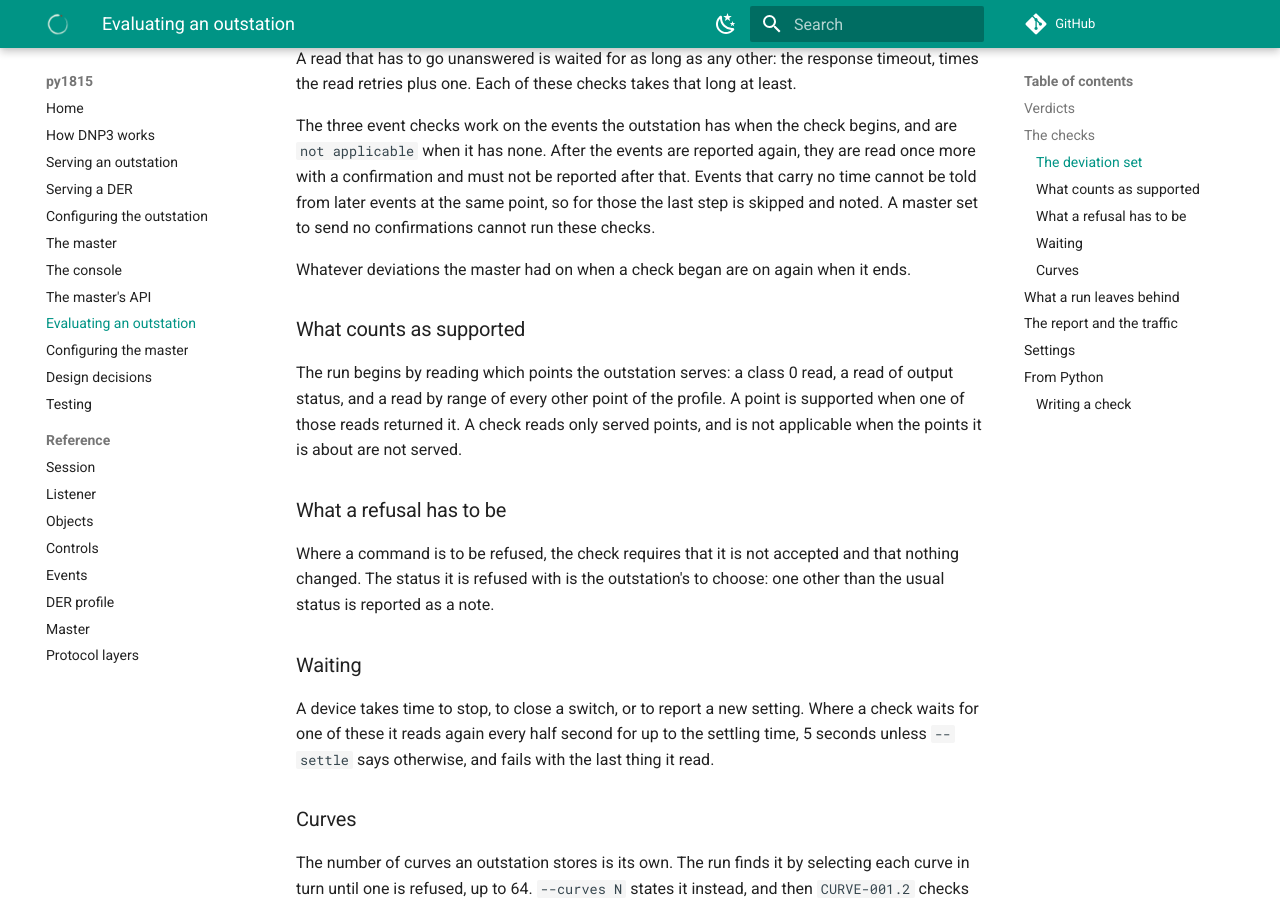
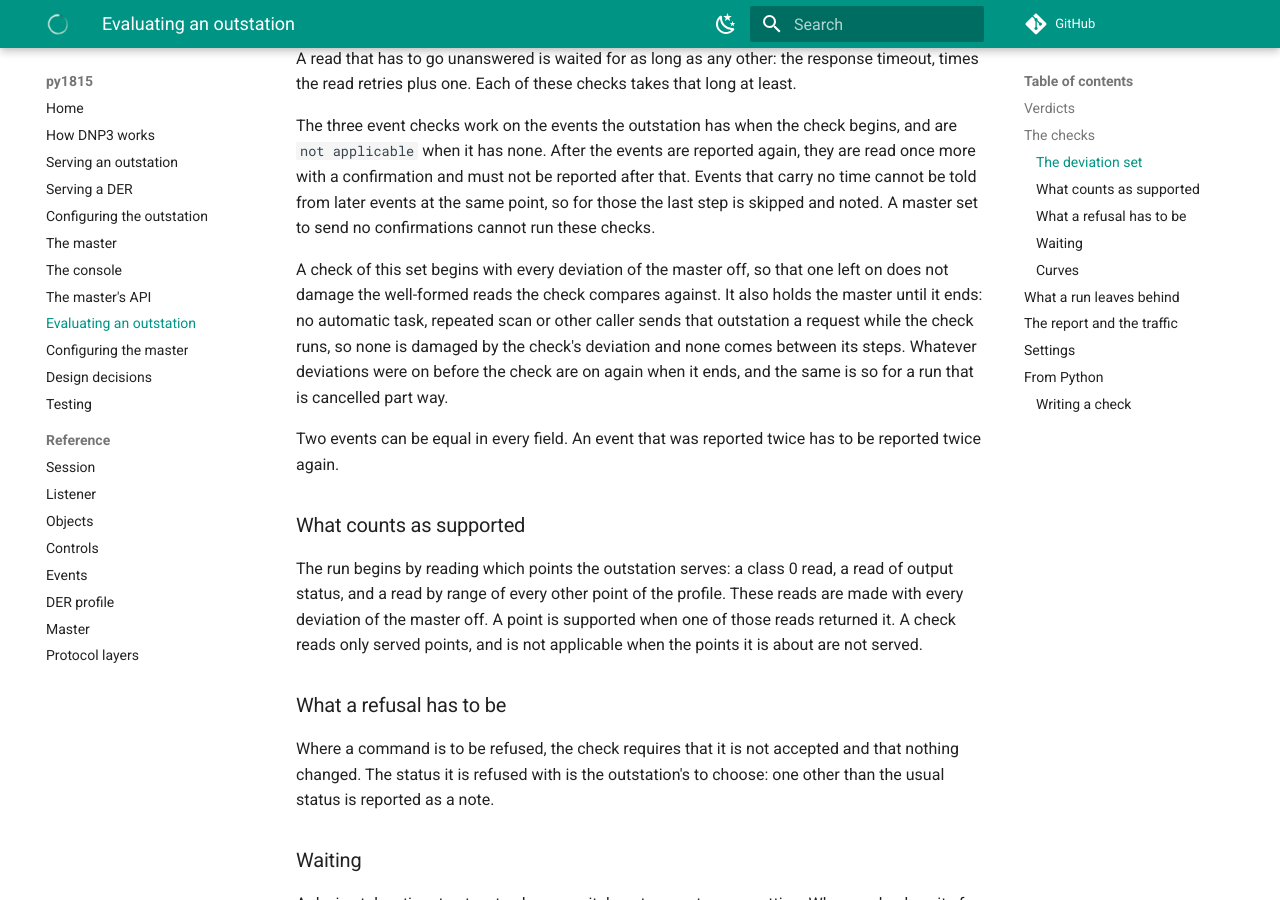
Before and after one commit to DERSecurity/py1815, an MkDocs documentation site: the page built from docs/master-evaluate.md, in a window 1280 px wide and 900 px high, scrolled down 4401 px. Built offline with MkDocs 1.6.1 and Material for MkDocs 9.7.7, drawn with Linux system fonts in a browser that asks for light colours; comment, search, counter and statistics services are not loaded.

Commit message:
Put the frames test where it belongs, and say what a check that deviates holds

```diff
--- a/docs/master-evaluate.md
+++ b/docs/master-evaluate.md
@@ -154,12 +154,21 @@ once more with a confirmation and must not be reported after that. Events that c
 time cannot be told from later events at the same point, so for those the last step is
 skipped and noted. A master set to send no confirmations cannot run these checks.
 
-Whatever deviations the master had on when a check began are on again when it ends.
+A check of this set begins with every deviation of the master off, so that one left on
+does not damage the well-formed reads the check compares against. It also holds the
+master until it ends: no automatic task, repeated scan or other caller sends that
+outstation a request while the check runs, so none is damaged by the check's deviation
+and none comes between its steps. Whatever deviations were on before the check are on
+again when it ends, and the same is so for a run that is cancelled part way.
+
+Two events can be equal in every field. An event that was reported twice has to be
+reported twice again.
 
 ### What counts as supported
 
 The run begins by reading which points the outstation serves: a class 0 read, a read of
-output status, and a read by range of every other point of the profile. A point is
+output status, and a read by range of every other point of the profile. These reads are
+made with every deviation of the master off. A point is
 supported when one of those reads returned it. A check reads only served points, and is
 not applicable when the points it is about are not served.
 
```
Also changed, not shown: docs/DESIGN.md (+8 -2 lines), docs/console.md (+2 -1 lines), docs/master-api.md (+2 -1 lines), 1 other file.
